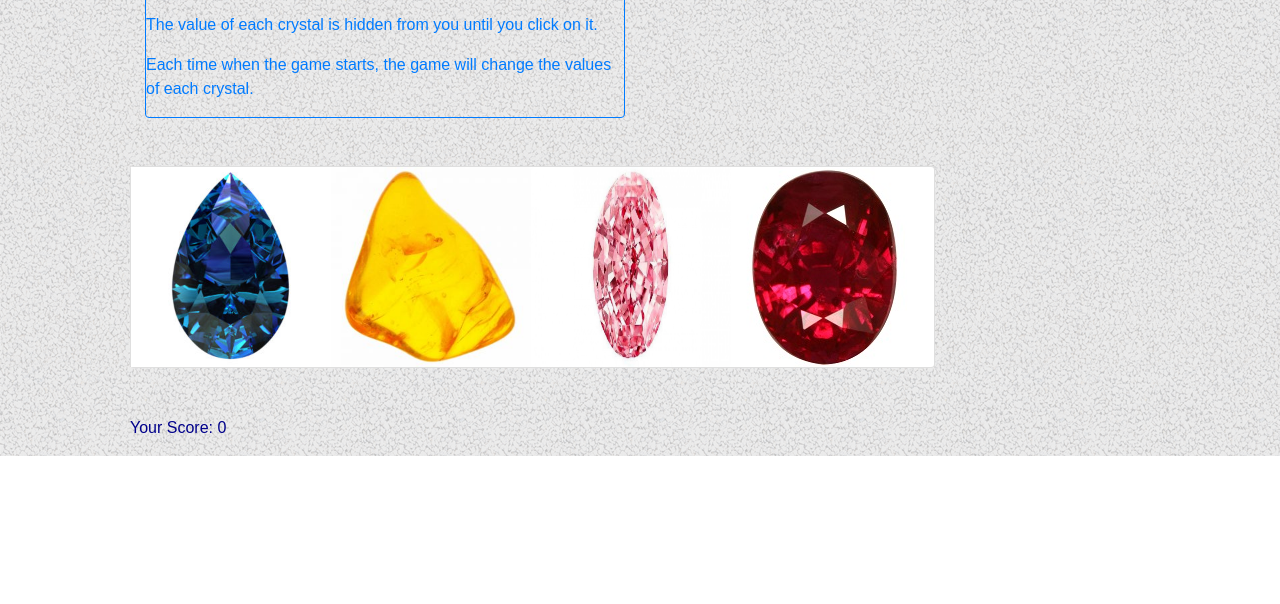
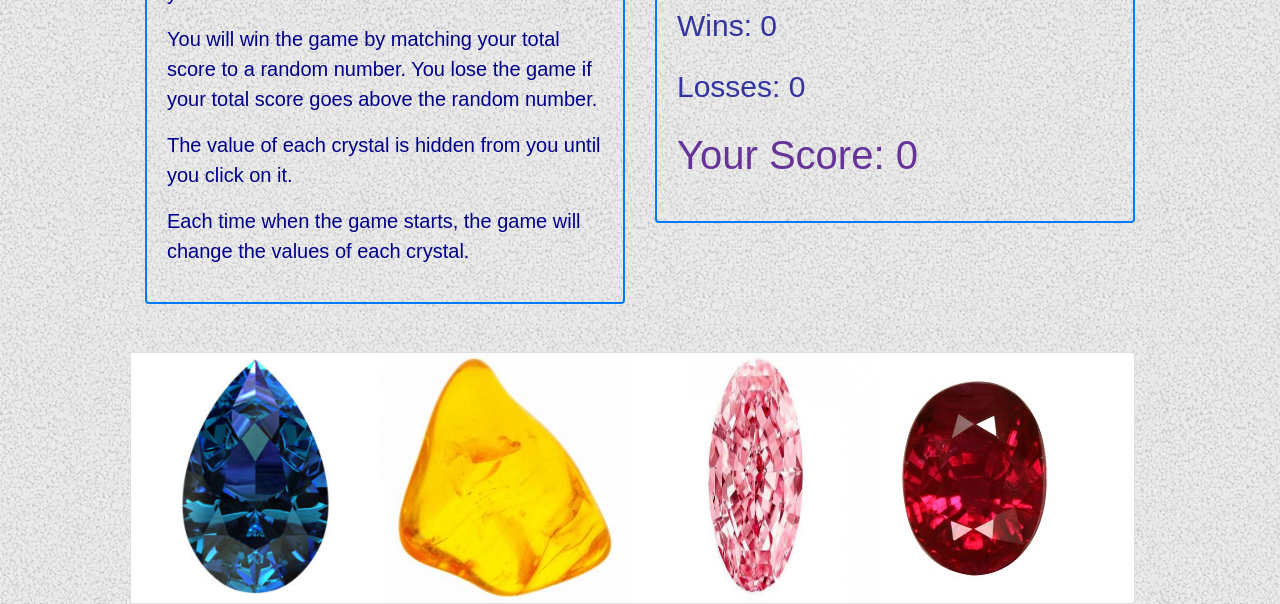
Before and after one commit to Ilene0413/unit-4-game, a plain HTML site: page index.html in a window 1280 px wide. Shown: the part 736-1340 px from the top of the page. Before the commit the page ends 1192 px from the top, so only its background shows below. Drawn offline with nearby package versions, Linux system fonts and the light colour scheme.

Commit message:
final with same random numbers

```diff
--- a/assets/css/style.css
+++ b/assets/css/style.css
@@ -44,3 +44,21 @@ body {
     margin-top: 50px;
     width: 50%;
 }
+
+#cardPara {
+    font-size: 20px;
+    color: darkblue;
+    border-width: 2px;
+}
+
+#randomWinLoss {
+    font-size: 30px;
+    color: rgba(0, 0, 139, 0.774);
+    border-width: 2px;
+    margin-top: 100px;
+}
+
+.playerSc {
+    color: rebeccapurple;
+    font-size: 40px;
+}
--- a/assets/javascript/game.js
+++ b/assets/javascript/game.js
@@ -38,7 +38,7 @@ $(document).ready(function () {
                 alert("You Lose:  " + playerScore);
                 numLoss++;
             }
-            setTimeout(function(){ startGame(); }, 5000);
+            setTimeout(function(){ startGame(); }, 1000);
 
         }
     });
@@ -64,8 +64,8 @@ $(document).ready(function () {
             crystalBtn.attr("data-crystal", crystalValue);
             buttonPicture = buttonFile + crystalImages[i] + (".jpg");
             crystalBtn.attr("src", buttonPicture);
-            $(".crystal-button-image").css("width", 200);
-            $(".crystal-button-image").css("height", 200);
+            $(".crystal-button-image").css("width", 250);
+            $(".crystal-button-image").css("height", 250);
 
             // display crystals
             $("#crystals").append(crystalBtn);
--- a/index.html
+++ b/index.html
@@ -19,65 +19,46 @@
         <img id="headimg" src="assets/images/header gemstones.jpg" alt="crystals">
     </div>
     <br> <br>
-    <!-- user directions-->
     <div class="container">
         <div class="row">
+            <!-- user directions-->
+
             <div class="col-md-6">
-<!--                <div class="card text-primary bg-transparent border-primary" style="width: 800px"> -->
-                        <div class="card text-primary bg-transparent border-primary">
-
-                    <!--  <div class="card-body text-primary">
-                <div class="row"> -->
+                <div id="cardPara" class="card bg-transparent border-primary">
+                    <div class="card-body">
                         <p>You will be given a random number at the start of the game.</p>
-                    <!--     </div>
-                <div class="row"> -->
                         <p>There are four crystals below. By clicking on a crystal you will add a specific
-                        amount
-                        of points to your total score.</p>
-                    <!--    </div>
-                <div class="row"> -->
+                            amount of points to your total score.</p>
                         <p>You will win the game by matching your total score to a random number.
                             You lose the game if your total score goes above the random number.
                         </p>
-                    <!--   </div>
-                <div class="row"> -->
                         <p>The value of each crystal is hidden from you until you
                             click on it.
                         </p>
-                    <!--   </div>
-                   <div class="row"> -->
                         <p>Each time when the game starts, the game will change
                             the values of each crystal.
                         </p>
                     </div>
                 </div>
-            <!--   </div>
-        <br><br> -->
+            </div>
+            <!-- random number, wins, losses -->
             <div class="col-md-6">
-                <div class="card text-primary border-primary bg-transparent">
-                    <!-- <div class="card-body"> -->
-                    <!--    <div class="col-md-6"> -->
+                <div id="randomWinLoss" class="card border-primary bg-transparent">
+                    <div class="card-body">
                         <p id="matchRandomNumber"></p>
-                    <!--   <div class="col-md-6"> -->
                         <p id="numWins"></p>
                         <p id="numLosses"></p>
-                    <!--  </div> -->
-                    <!--</div> -->
-                    <!--    </div> -->
-                    <!--      </div> -->
+                        <p id="playerScore" class="playerSc"></p>
+                    </div>
                 </div>
             </div>
         </div>
         <br><br>
+        <!-- row of crystals -->
         <div class="row">
-                <div class="card" style="width: 805px">
+            <div class="card" style="width: 1005px">
                 <div id="crystals"></div>
             </div>
-            </div>
-            <br><br>
-            <div class="row">
-                <p id="playerScore"></p>
-
         </div>
     </div>
 
```
Lines whose indentation alone changed are shown as unchanged.
